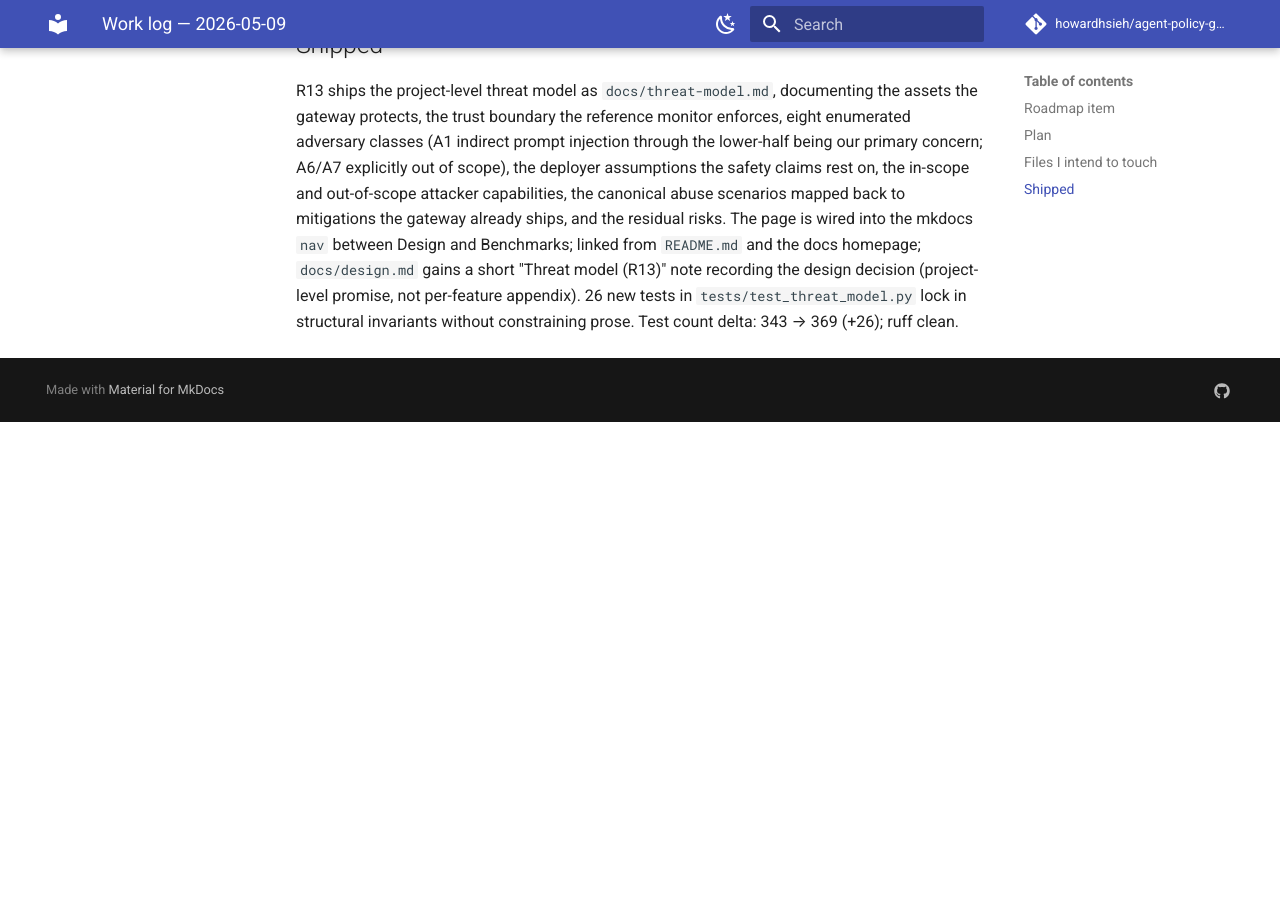
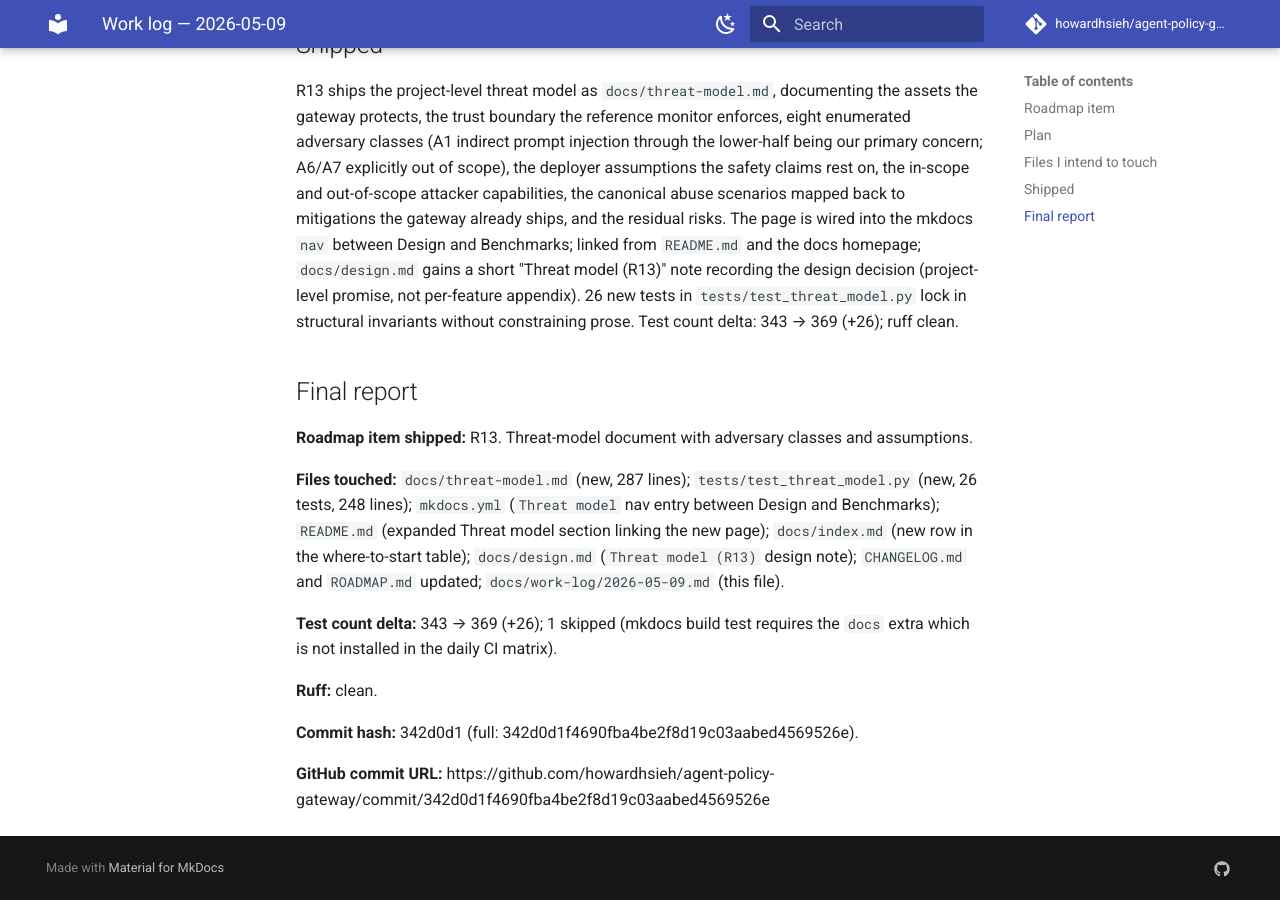
Before and after one commit to howardhsieh/agent-policy-gateway, an MkDocs documentation site: the page built from docs/work-log/2026-05-09.md, in a window 1280 px wide and 900 px high, scrolled down 1270 px. Built offline with MkDocs 1.6.1 and Material for MkDocs 9.7.7, drawn with Linux system fonts in a browser that asks for light colours; comment, search, counter and statistics services are not loaded; before the commit the page ends 1692 px from its top, so only the background shows below that.

Commit message:
docs: stamp R13 commit hash and finalize 2026-05-09 work-log

```diff
--- a/docs/work-log/2026-05-09.md
+++ b/docs/work-log/2026-05-09.md
@@ -61,3 +61,26 @@ into the mkdocs `nav` between Design and Benchmarks; linked from
 promise, not per-feature appendix). 26 new tests in
 `tests/test_threat_model.py` lock in structural invariants without
 constraining prose. Test count delta: 343 → 369 (+26); ruff clean.
+
+## Final report
+
+**Roadmap item shipped:** R13. Threat-model document with adversary
+classes and assumptions.
+
+**Files touched:** `docs/threat-model.md` (new, 287 lines);
+`tests/test_threat_model.py` (new, 26 tests, 248 lines);
+`mkdocs.yml` (`Threat model` nav entry between Design and Benchmarks);
+`README.md` (expanded Threat model section linking the new page);
+`docs/index.md` (new row in the where-to-start table);
+`docs/design.md` (`Threat model (R13)` design note);
+`CHANGELOG.md` and `ROADMAP.md` updated;
+`docs/work-log/2026-05-09.md` (this file).
+
+**Test count delta:** 343 → 369 (+26); 1 skipped (mkdocs build test
+requires the `docs` extra which is not installed in the daily CI matrix).
+
+**Ruff:** clean.
+
+**Commit hash:** 342d0d1 (full: 342d0d1f4690fba4be2f8d19c03aabed4569526e).
+
+**GitHub commit URL:** https://github.com/howardhsieh/agent-policy-gateway/commit/342d0d1f4690fba4be2f8d19c03aabed4569526e
```
Also changed, not shown: ROADMAP.md (+1 -1 lines).
